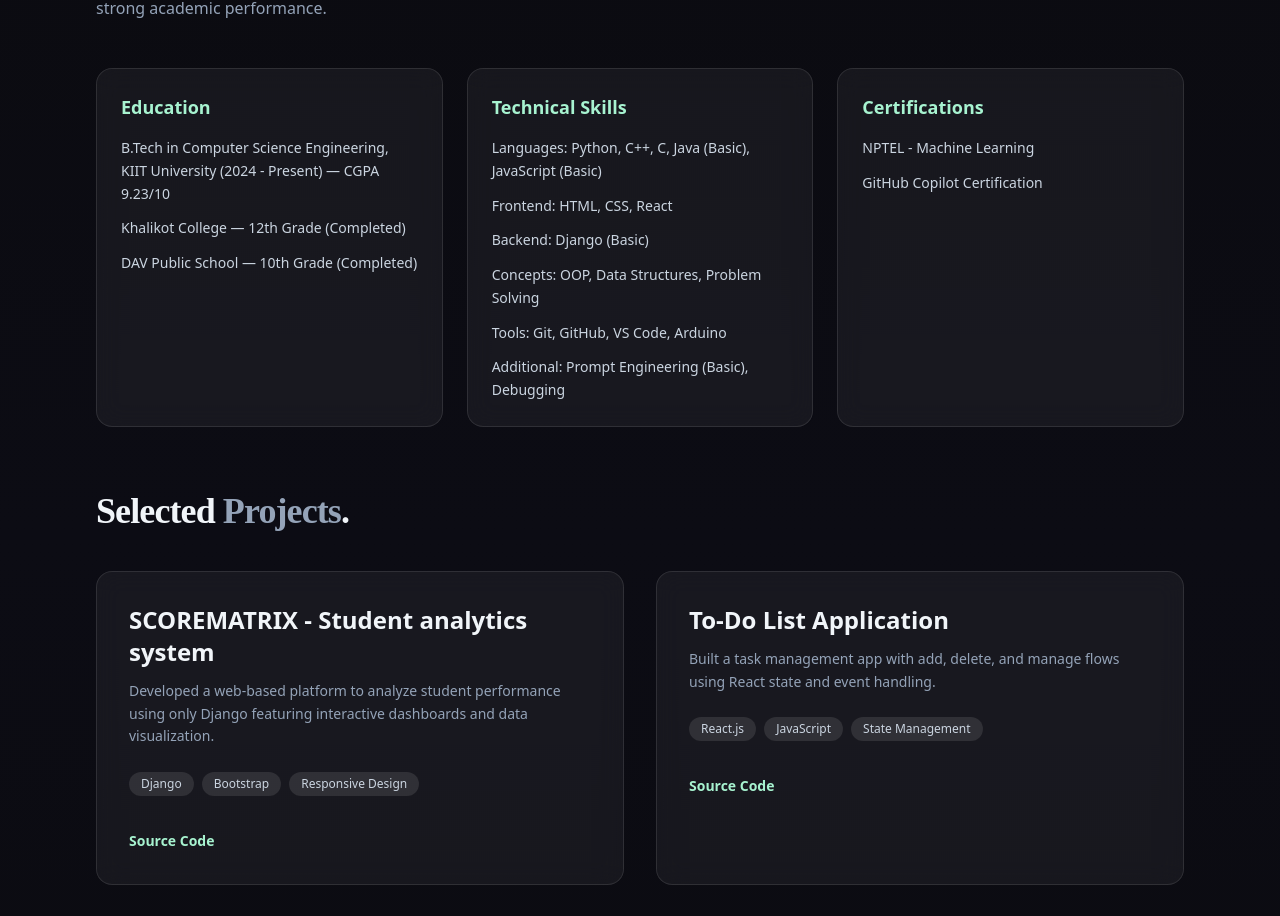
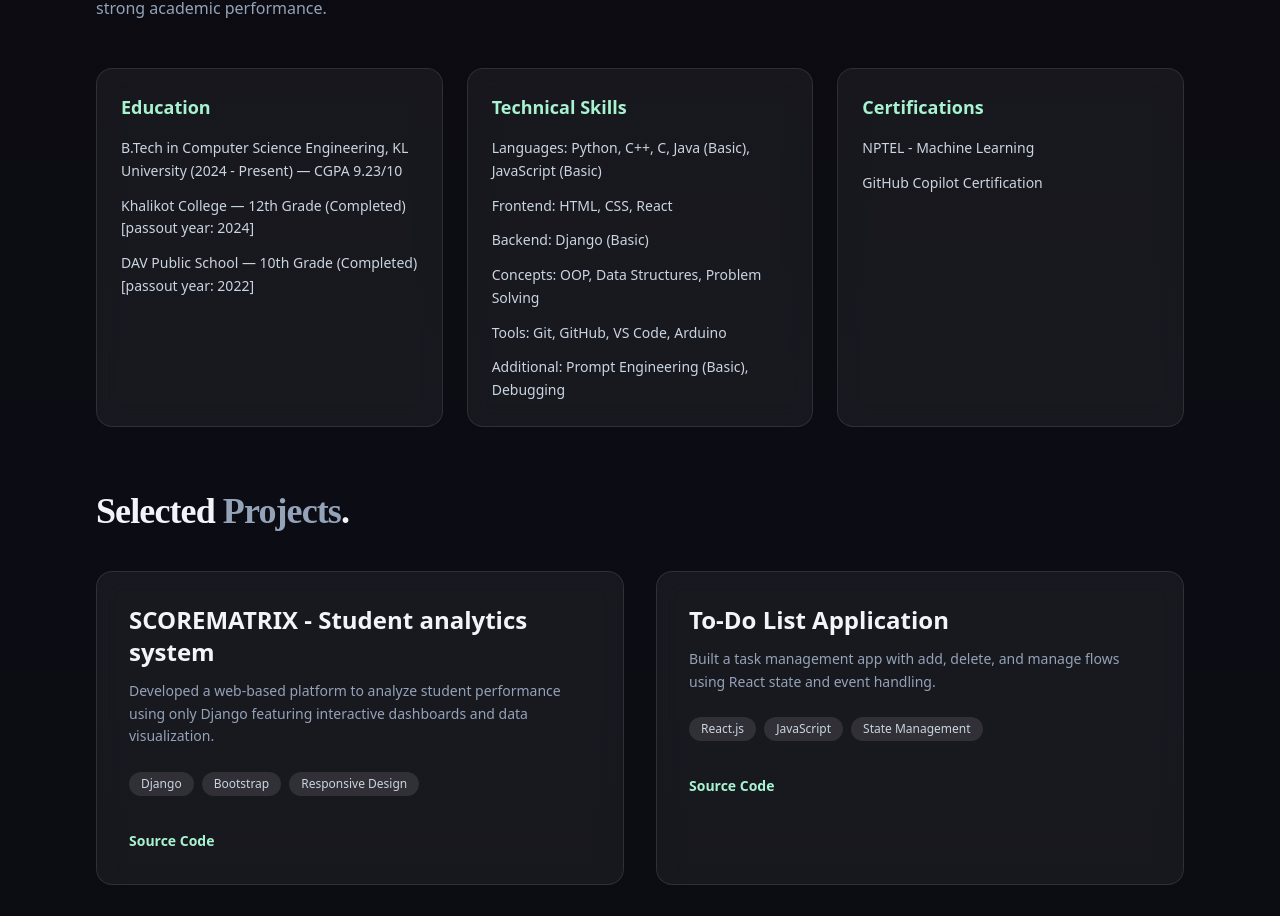
Before and after one commit to Talasudeepk/POERTFOLIO, a React (Vite) app: page / in a window 1280 px wide. Shown: the part 4196-5112 px from the top of the page. Built offline with nearby package versions, Linux system fonts and the light colour scheme.

Commit message:
did some minor changes

```diff
--- a/src/components/Projects.jsx
+++ b/src/components/Projects.jsx
@@ -4,9 +4,10 @@ const highlights = [
   {
     title: 'Education',
     items: [
-      'B.Tech in Computer Science Engineering, KIIT University (2024 - Present) — CGPA 9.23/10',
-      'Khalikot College — 12th Grade (Completed)',
-      'DAV Public School — 10th Grade (Completed)',
+      'B.Tech in Computer Science Engineering, KL University (2024 - Present) — CGPA 9.23/10',
+      'Khalikot College — 12th Grade (Completed)  [passout year: 2024]',
+
+      'DAV Public School — 10th Grade (Completed) [passout year: 2022]',
     ],
   },
   {
```
